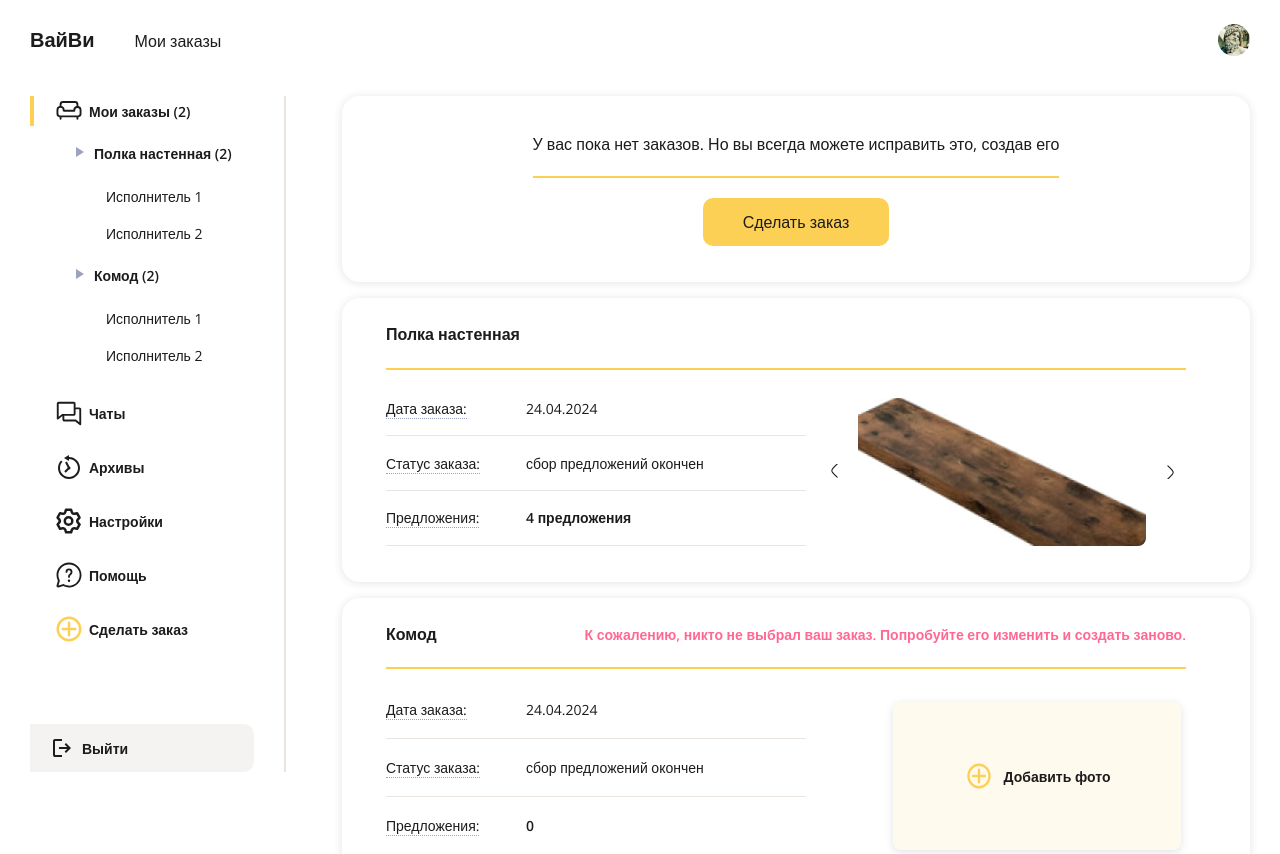
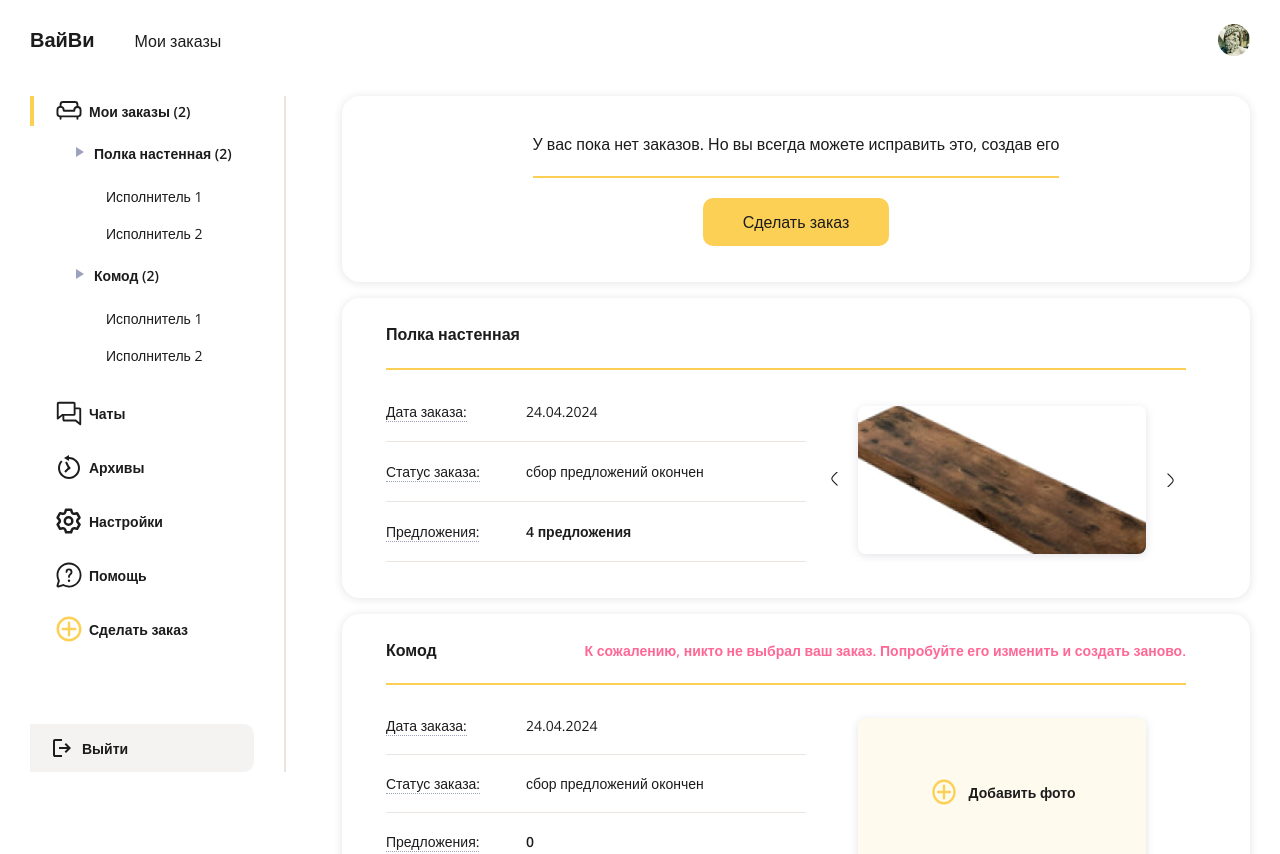
Before and after one commit to TyuMeb/Front, a Next.js app: page /account/my-orders in a window 1280 px wide. Shown: the top 854 px of the page. Built offline with nearby package versions, Linux system fonts and the light colour scheme; no server answers.

Commit message:
fixed slider-user

```diff
--- a/src/app/layout.tsx
+++ b/src/app/layout.tsx
@@ -2,6 +2,7 @@ import React, { ReactNode } from "react";
 import { Providers } from "@src/redux/provider";
 import { Open_Sans, Raleway } from "next/font/google";
 import "@src/styles/global.css";
+import "keen-slider/keen-slider.min.css";
 
 const openSans = Open_Sans({
     subsets: ["cyrillic"],
--- a/src/components/account/archives/archives.module.scss
+++ b/src/components/account/archives/archives.module.scss
@@ -7,3 +7,41 @@
 .backgroundColor {
     background-color: #f5f3f1;
 }
+
+.slider {
+    max-width: 368px;
+    width: 100%;
+    height: 148px;
+}
+
+.wrapper {
+    border-radius: 8px;
+    max-width: 288px;
+    height: 148px;
+    box-shadow: 0px 2px 8px 0px rgba(110, 116, 146, 0.2);
+    margin: 8px;
+}
+
+.sliderImage {
+    width: 100%;
+    height: 148px;
+    object-fit: cover;
+    display: block;
+    border-radius: 8px;
+}
+
+.marginCenter {
+    margin: 0 auto;
+}
+
+.addPhoto {
+    width: 288px;
+    height: 148px;
+    box-shadow: 0px 2px 8px 0px rgba(110, 116, 146, 0.2);
+    background-color: var(--Scramble, #fffaee);
+    display: flex;
+    align-items: center;
+    justify-content: center;
+    column-gap: 10px;
+    border-radius: 8px;
+}
--- a/src/components/account/my-orders/my-orders.module.scss
+++ b/src/components/account/my-orders/my-orders.module.scss
@@ -9,10 +9,6 @@
     align-items: center;
     grid-auto-flow: column;
     column-gap: 8px;
-}
-
-.wrapperSlider {
-    max-width: 368px;
 }
 
 .addPhoto {
@@ -39,8 +35,28 @@
     border-radius: 20px;
 }
 
-.image {
-    object-fit: fill;
-    width: 288px;
+.slider {
+    max-width: 368px;
+    width: 100%;
     height: 148px;
 }
+
+.wrapper {
+    border-radius: 8px;
+    max-width: 288px;
+    height: 148px;
+    box-shadow: 0px 2px 8px 0px rgba(110, 116, 146, 0.2);
+    margin: 8px;
+}
+
+.sliderImage {
+    width: 100%;
+    height: 148px;
+    object-fit: cover;
+    display: block;
+    border-radius: 8px;
+}
+
+.marginCenter {
+    margin: 0 auto;
+}
--- a/src/components/account/my-orders/my-orders.tsx
+++ b/src/components/account/my-orders/my-orders.tsx
@@ -53,6 +53,14 @@ const orders = [
 type MyOrdersProps = {} & HTMLAttributes<HTMLDivElement>;
 
 export const MyOrders = (props: MyOrdersProps) => {
+    const settingsInput = {
+        maxSizeFile: 1000000,
+        maxSizeImage: 100000,
+        maxCountFiles: 6,
+        multiple: true,
+        accept: ".png, .jpg, .jpeg",
+    };
+
     const onChangeHandler = (data: filesListProps[]) => {
         // TODO отправка на сервер изображения
         const files = getFiles(data);
@@ -63,23 +71,18 @@ export const MyOrders = (props: MyOrdersProps) => {
         console.log({ files, formData: formFiles });
     };
 
-    const settingsInput = {
-        maxSizeFile: 1000000,
-        maxSizeImage: 100000,
-        maxCountFiles: 6,
-        multiple: true,
-        // accept=".png, .jpg, .jpeg"},
-    };
-
     const renderOrders = () => {
         return orders.map((order) => {
             return (
                 <li key={order.id}>
                     <OrderCard title={order.title} notOffer={order.notOffer} description={order.description}>
                         {order.images.length ? (
-                            <div className={styles.wrapperSlider}>{renderSlider(order.images, order.title)}</div>
+                            renderSlider(order.images, order.title)
                         ) : (
-                            <AddFiles {...settingsInput} onChangeHandler={onChangeHandler}>
+                            <AddFiles
+                                className={styles.marginCenter}
+                                {...settingsInput}
+                                onChangeHandler={onChangeHandler}>
                                 <div className={styles.addPhoto}>
                                     <Icon width={30} height={30} glyph={"plus"} />
                                     <p className="text-small-semibold">Добавить фото</p>
@@ -94,10 +97,16 @@ export const MyOrders = (props: MyOrdersProps) => {
 
     const renderSlider = (images: StaticImageData[], alt: string) => {
         return (
-            <SliderUser>
+            <SliderUser className={styles.slider}>
                 {images.map((image) => {
                     const id = `f${(~~(Math.random() * 1e8)).toString(16)}`;
-                    return <Image key={id} src={image} alt={alt} className={styles.image} />;
+                    return (
+                        <div key={id} className="keen-slider__slide">
+                            <div className={styles.wrapper}>
+                                <Image src={image} alt={alt} className={styles.sliderImage} />
+                            </div>
+                        </div>
+                    );
                 })}
             </SliderUser>
         );
--- a/src/hooks/use-slider.ts
+++ b/src/hooks/use-slider.ts
@@ -4,7 +4,7 @@ import { useKeenSlider } from "keen-slider/react";
 type UseSlider = { disabled?: boolean; rtl?: boolean; perView?: number; spacing?: number };
 
 export const useSlider = (options: UseSlider) => {
-    const [, setCurrentSlide] = useState(0);
+    const [currentSlide, setCurrentSlide] = useState(0);
     const [isOver, setIsOver] = useState(false);
     const [loaded, setLoaded] = useState(false);
 
@@ -39,5 +39,5 @@ export const useSlider = (options: UseSlider) => {
         ]
     );
 
-    return { sliderRef, instanceRef, isOver, loaded };
+    return { sliderRef, instanceRef, isOver, loaded, currentSlide };
 };
--- a/src/shared/ui/inputs/file/file.tsx
+++ b/src/shared/ui/inputs/file/file.tsx
@@ -7,9 +7,9 @@ const cx = classNames.bind(styles);
 
 export type FileInputProps = {} & InputHTMLAttributes<HTMLInputElement>;
 
-export const FileInput = ({ disabled, children, ...props }: FileInputProps) => {
+export const FileInput = ({ disabled, children, className, ...props }: FileInputProps) => {
     return (
-        <label className={cx("wrapperFile", { disabled })}>
+        <label className={cx("wrapperFile", { disabled }, className)}>
             <input type="file" className={cx("inputFile")} disabled={disabled} {...props} />
             {children}
         </label>
--- a/src/shared/ui/slider-example/slider-example.tsx
+++ b/src/shared/ui/slider-example/slider-example.tsx
@@ -1,5 +1,4 @@
 import React, { FC, useEffect } from "react";
-import "keen-slider/keen-slider.min.css";
 import { useSlider } from "@src/hooks/use-slider";
 import styles from "./slider-example.module.scss";
 import { cn } from "@src/shared/lib/cn";
--- a/src/shared/ui/slider-user/slider-user.module.scss
+++ b/src/shared/ui/slider-user/slider-user.module.scss
@@ -1,47 +1,14 @@
 .slider {
-    width: 100%;
-    background-color: transparent;
-    margin: 0;
     display: flex;
     align-items: center;
-    justify-content: center;
+    justify-content: space-between;
+    width: 100%;
+    height: auto;
     opacity: 0;
     transition: opacity 0.5s;
 
     &_visible {
         opacity: 1;
-    }
-
-    &__content {
-        width: 100%;
-        display: flex;
-        flex-direction: row;
-        align-items: center;
-        max-height: 148px;
-        gap: 8px;
-
-        &_photo {
-            grid-template-columns: 1fr 40px;
-            max-height: 80px;
-            gap: 20px;
-        }
-    }
-
-    &__slider_wrapper {
-        border-radius: 8px;
-    }
-
-    &__slide {
-        min-width: 100%;
-        max-height: 148px;
-        position: relative;
-        border-radius: 8px;
-        box-shadow: 0px 2px 8px 0px rgba(110, 116, 146, 0.2);
-
-        &_photo {
-            max-height: 80px;
-            border-radius: 0px;
-        }
     }
 
     &__btn {
--- a/src/shared/ui/slider-user/slider-user.tsx
+++ b/src/shared/ui/slider-user/slider-user.tsx
@@ -1,5 +1,4 @@
-import React, { FC, useState, useEffect, HTMLAttributes, Children, ReactElement, cloneElement } from "react";
-import "keen-slider/keen-slider.min.css";
+import React, { FC, HTMLAttributes, useEffect, useState } from "react";
 import { Button } from "../button";
 import styles from "./slider-user.module.scss";
 import { cn } from "@src/shared/lib/cn";
@@ -8,22 +7,16 @@ import { Icon } from "@src/components/icon";
 
 type UserSliderProps = {
     itemsToShow?: number;
-    variant?: "small" | "big";
-    children: ReactElement[];
+    spacing?: number;
 } & HTMLAttributes<HTMLDivElement>;
 
-export const SliderUser: FC<UserSliderProps> = ({
-    itemsToShow = 1,
-    variant = "big",
-    children,
-    className,
-    ...props
-}) => {
+// spacing: variant === "small" ? 18 : 8
+export const SliderUser: FC<UserSliderProps> = ({ itemsToShow = 1, children, className, spacing = 18, ...props }) => {
     const [isVisible, setIsVisible] = useState(false);
 
     const { sliderRef, instanceRef, loaded } = useSlider({
         perView: itemsToShow,
-        spacing: variant === "small" ? 18 : 8,
+        spacing,
     });
 
     useEffect(() => {
@@ -40,55 +33,31 @@ export const SliderUser: FC<UserSliderProps> = ({
 
     return (
         <section className={cn(styles.slider, isVisible ? styles.slider_visible : null, className)} {...props}>
-            <div className={cn(styles.slider__content, variant === "small" && styles.slider__content_photo)}>
-                {loaded && children.length > itemsToShow && (
+            {loaded && instanceRef.current && instanceRef.current.track.details.slides.length > itemsToShow && (
                 <Button
                     type="button"
                     icon={
-                            <Icon
-                                glyph={"arrowRight"}
-                                width={7}
-                                height={15}
-                                viewBox="0 0 16 30"
-                                transform="rotate(-180)"
-                            />
+                        <Icon glyph="arrowRight" width={7} height={15} viewBox="0 0 16 30" transform="rotate(-180)" />
                     }
-                        variant={"slider"}
+                    variant="slider"
                     onClick={slideBackward}
                     className={styles.slider__btn}
                 />
             )}
 
-                {
-                    <div
-                        ref={sliderRef}
-                        className={cn("keen-slider", variant !== "small" && styles.slider__slider_wrapper)}>
-                        {Children.map(children, (child, i) => {
-                            return cloneElement(
-                                <div
-                                    className={cn(
-                                        "keen-slider__slide",
-                                        styles.slider__slide,
-                                        variant === "small" && styles.slider__slide_photo
-                                    )}
-                                    key={i}>
-                                    {child}
+            <div ref={sliderRef} className={cn("keen-slider")}>
+                {children}
             </div>
-                            );
-                        })}
-                    </div>
-                }
 
-                {loaded && children.length > itemsToShow && (
+            {loaded && instanceRef.current && instanceRef.current.track.details.slides.length > itemsToShow && (
                 <Button
                     type="button"
-                        icon={<Icon glyph={"arrowRight"} width={7} height={15} viewBox="0 0 16 30" />}
-                        variant={"slider"}
+                    icon={<Icon glyph="arrowRight" width={7} height={15} viewBox="0 0 16 30" />}
+                    variant="slider"
                     onClick={slideForward}
                     className={styles.slider__btn}
                 />
             )}
-            </div>
         </section>
     );
 };
```
Also changed, not shown: src/components/account/archives/archives.tsx (+69 -2 lines), src/shared/data/userSliderTestData2.tsx (+15 -10 lines), 1 other file (tests, documents, lock files or other folders). Lines whose indentation alone changed are shown as unchanged.
